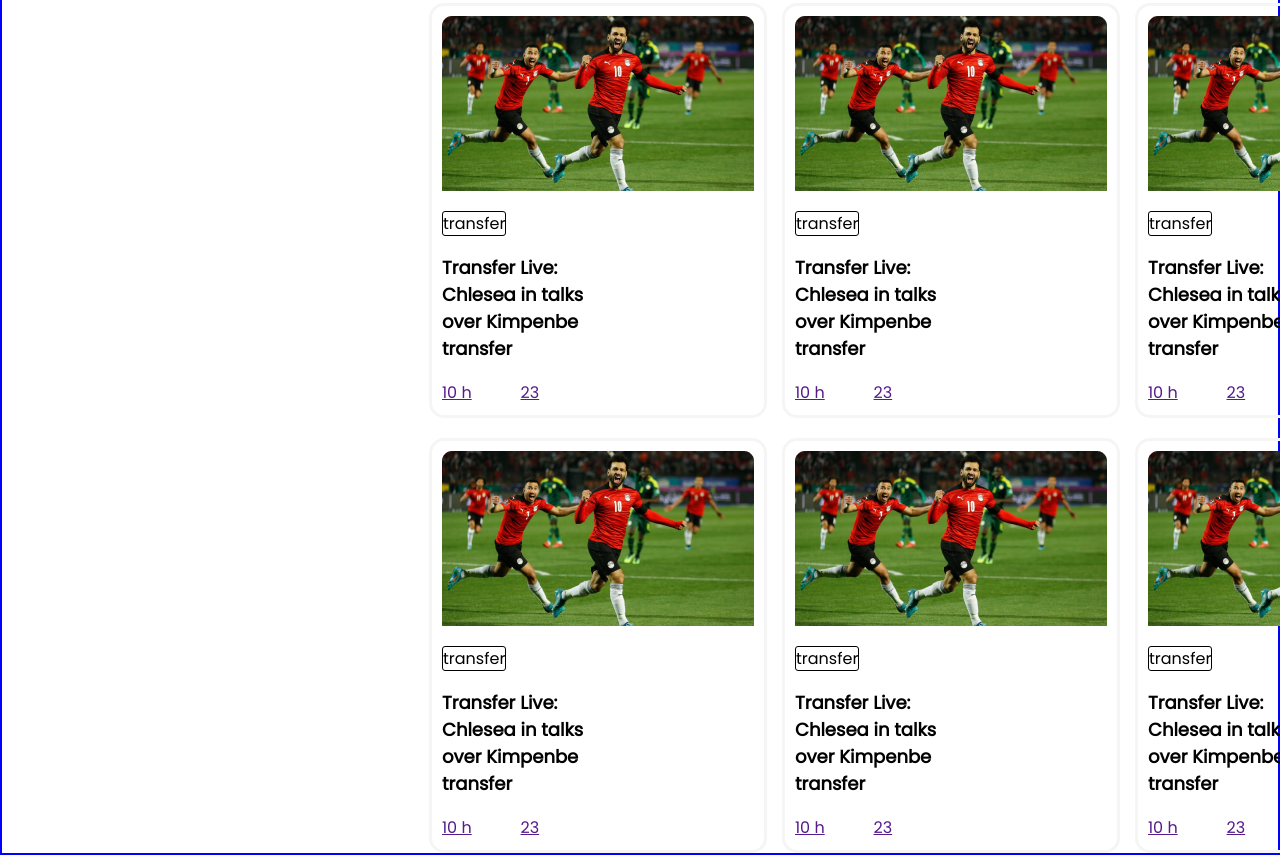
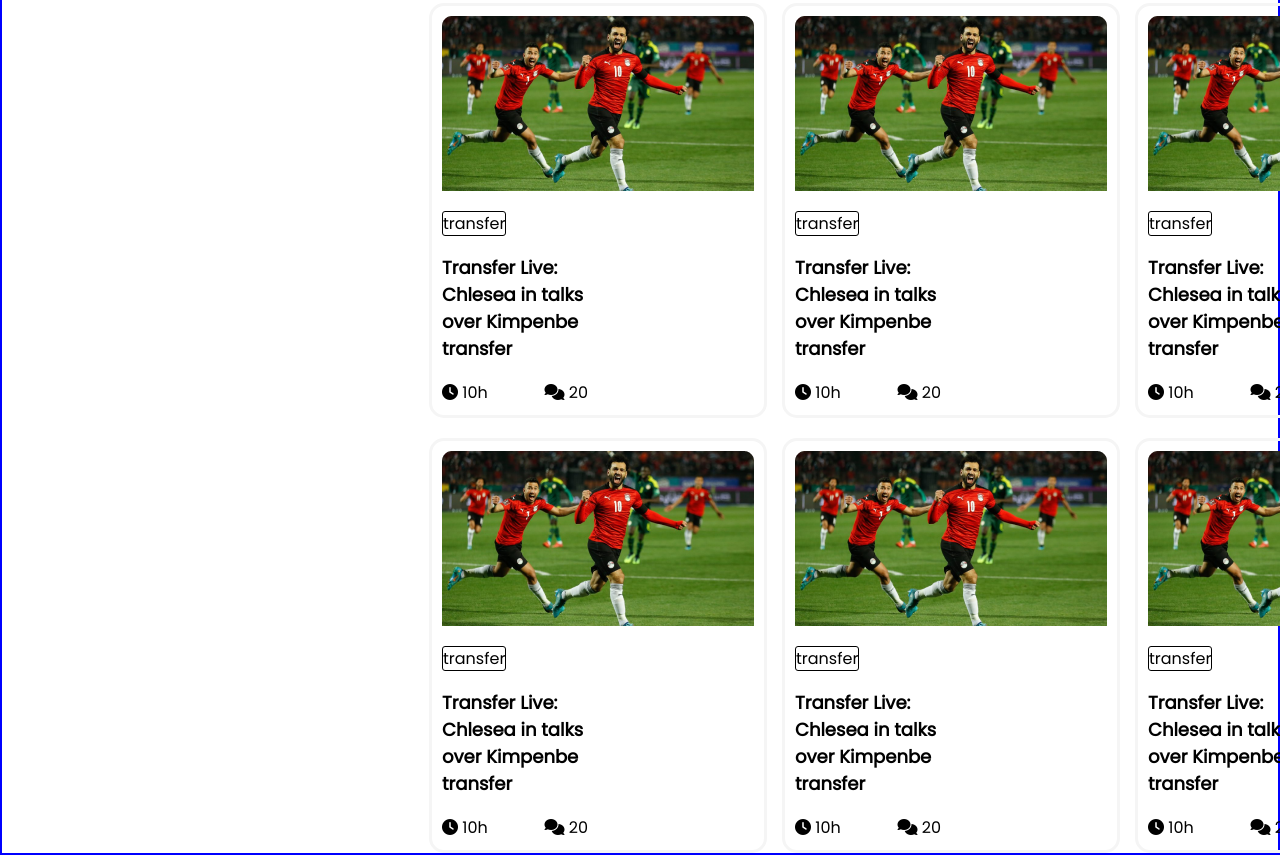
Before and after one commit to musabbir-m/world-cup, a plain HTML site: page index.html in a window 1280 px wide. Shown: the part 1230-2085 px from the top of the page. Drawn offline with Linux system fonts and the light colour scheme.

Commit message:
more syle

```diff
--- a/index.html
+++ b/index.html
@@ -20,7 +20,12 @@
             <h1>The Greatest Show On The Earth</h1>
             <p>Get thrilled. The world cup is set. Join the madness with the biggest show on the earth </p>
 
-            <a href="   " type="button"> Watch Live </a>
+            <button>
+                <span>Watch Live</span>
+                <span><i class="fa-duotone fa-caret-right"></i></span>
+            </button>
+
+
 
         </div>
         <div class="header-img">
@@ -100,7 +105,8 @@
                                 <span><i class="fa-solid fa-clock"></i></span>
                                 <span>10h</span>
                             </div>
-                            <div><span><i class="fa-solid fa-comments"></i></span>
+                            <div>
+                                <span><i class="fa-solid fa-comments"></i></span>
                                 <span>20</span>
                             </div>
 
@@ -117,11 +123,19 @@
                     <div class="blog-txt">
                         <a href="" class="transfer-button">transfer</a>
                         <p> Transfer Live: Chlesea in talks over Kimpenbe transfer</p>
-                        <span class="blog-icon">
-                            <a href="">10 h</a>
-                            <a href="">23</a>
-                            <a href=""></a>
-                        </span>
+
+                        <div class="blog-icon">
+                            <div>
+                                <span><i class="fa-solid fa-clock"></i></span>
+                                <span>10h</span>
+                            </div>
+                            <div>
+                                <span><i class="fa-solid fa-comments"></i></span>
+                                <span>20</span>
+                            </div>
+
+                        </div>
+
                     </div>
                 </div>
                 <div class="blog">
@@ -131,11 +145,18 @@
                     <div class="blog-txt">
                         <a href="" class="transfer-button">transfer</a>
                         <p> Transfer Live: Chlesea in talks over Kimpenbe transfer</p>
-                        <span class="blog-icon">
-                            <a href="">10 h</a>
-                            <a href="">23</a>
-                            <a href=""></a>
-                        </span>
+                        <div class="blog-icon">
+                            <div>
+                                <span><i class="fa-solid fa-clock"></i></span>
+                                <span>10h</span>
+                            </div>
+                            <div>
+                                <span><i class="fa-solid fa-comments"></i></span>
+                                <span>20</span>
+                            </div>
+
+                        </div>
+
                     </div>
                 </div>
                 <div class="blog">
@@ -145,11 +166,18 @@
                     <div class="blog-txt">
                         <a href="" class="transfer-button">transfer</a>
                         <p> Transfer Live: Chlesea in talks over Kimpenbe transfer</p>
-                        <span class="blog-icon">
-                            <a href="">10 h</a>
-                            <a href="">23</a>
-                            <a href=""></a>
-                        </span>
+                        <div class="blog-icon">
+                            <div>
+                                <span><i class="fa-solid fa-clock"></i></span>
+                                <span>10h</span>
+                            </div>
+                            <div>
+                                <span><i class="fa-solid fa-comments"></i></span>
+                                <span>20</span>
+                            </div>
+
+                        </div>
+
                     </div>
                 </div>
                 <div class="blog">
@@ -159,11 +187,18 @@
                     <div class="blog-txt">
                         <a href="" class="transfer-button">transfer</a>
                         <p> Transfer Live: Chlesea in talks over Kimpenbe transfer</p>
-                        <span class="blog-icon">
-                            <a href="">10 h</a>
-                            <a href="">23</a>
-                            <a href=""></a>
-                        </span>
+                        <div class="blog-icon">
+                            <div>
+                                <span><i class="fa-solid fa-clock"></i></span>
+                                <span>10h</span>
+                            </div>
+                            <div>
+                                <span><i class="fa-solid fa-comments"></i></span>
+                                <span>20</span>
+                            </div>
+
+                        </div>
+
                     </div>
                 </div>
                 <div class="blog">
@@ -173,11 +208,18 @@
                     <div class="blog-txt">
                         <a href="" class="transfer-button">transfer</a>
                         <p> Transfer Live: Chlesea in talks over Kimpenbe transfer</p>
-                        <span class="blog-icon">
-                            <a href="">10 h</a>
-                            <a href="">23</a>
-                            <a href=""></a>
-                        </span>
+                        <div class="blog-icon">
+                            <div>
+                                <span><i class="fa-solid fa-clock"></i></span>
+                                <span>10h</span>
+                            </div>
+                            <div>
+                                <span><i class="fa-solid fa-comments"></i></span>
+                                <span>20</span>
+                            </div>
+
+                        </div>
+
                     </div>
                 </div>
                 <div class="blog">
@@ -187,11 +229,18 @@
                     <div class="blog-txt">
                         <a href="" class="transfer-button">transfer</a>
                         <p> Transfer Live: Chlesea in talks over Kimpenbe transfer</p>
-                        <span class="blog-icon">
-                            <a href="">10 h</a>
-                            <a href="">23</a>
-                            <a href=""></a>
-                        </span>
+                        <div class="blog-icon">
+                            <div>
+                                <span><i class="fa-solid fa-clock"></i></span>
+                                <span>10h</span>
+                            </div>
+                            <div>
+                                <span><i class="fa-solid fa-comments"></i></span>
+                                <span>20</span>
+                            </div>
+
+                        </div>
+
                     </div>
                 </div>
 
--- a/style.css
+++ b/style.css
@@ -63,7 +63,7 @@ body {
     font-size: 16px;
 }
 
-.header-txt a {
+.header-txt button {
     background-color: #DD0000;
     text-decoration: none;
     color: #FFFFFF;
```
